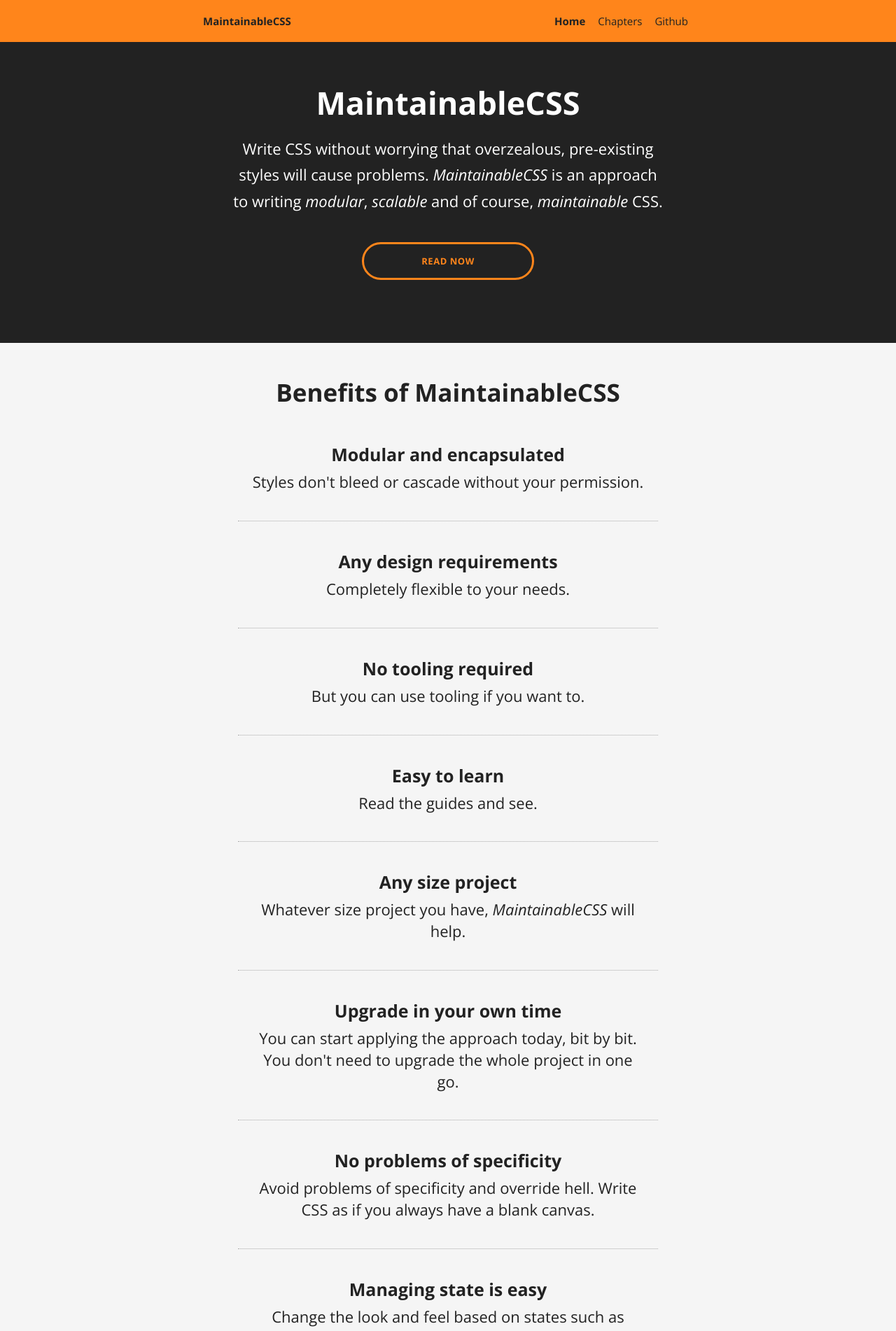
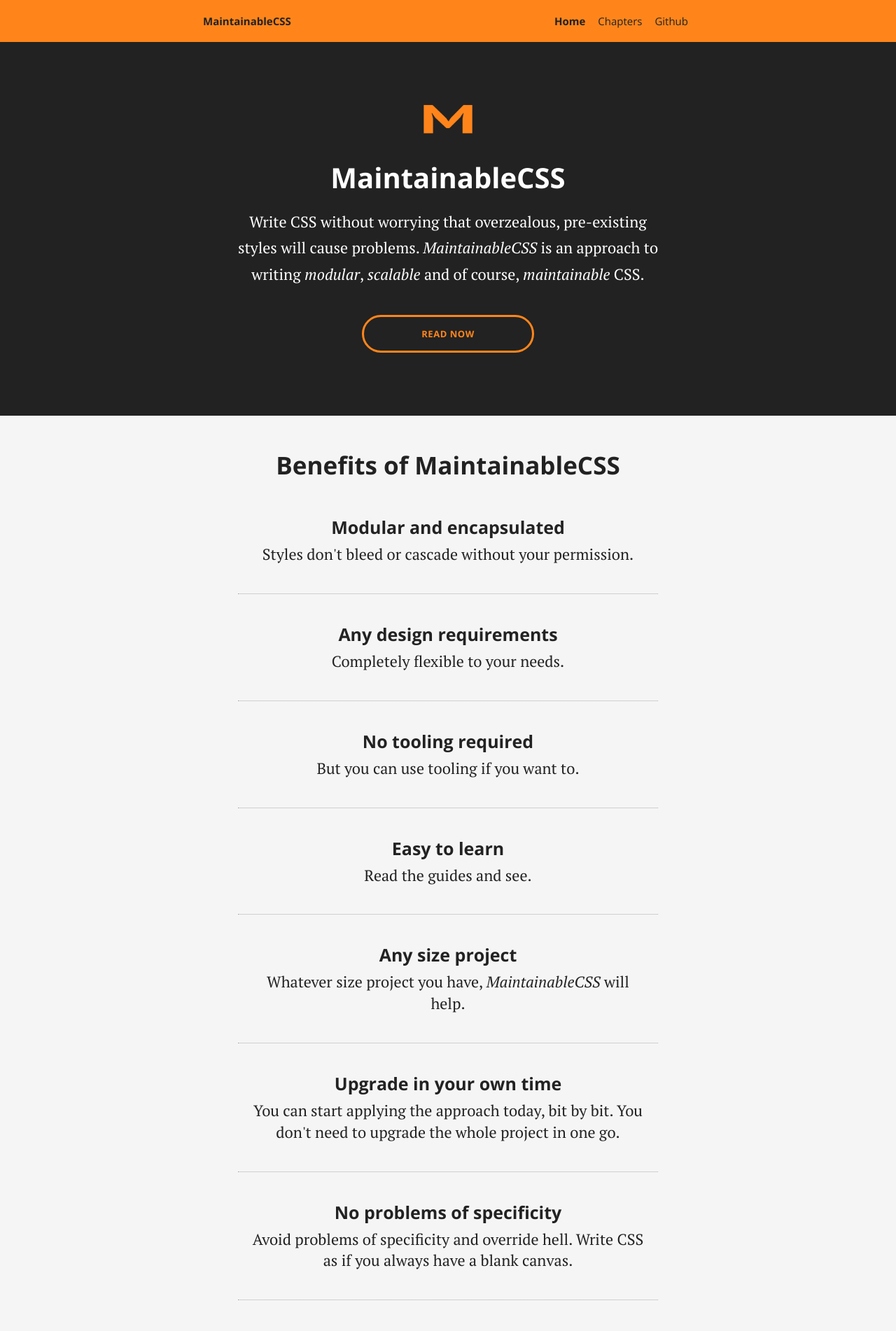
Before and after one commit to adamsilver/maintainablecss.com-jekyll, a Jekyll site: the page built from index.md, in a window 1280 px wide. Shown: the top 1902 px of the page at 70% size. Built offline with Jekyll 4.4.1, drawn with Linux system fonts in a browser that asks for light colours.

Commit message:
Fix up home

```diff
--- a/assets/css/main.css
+++ b/assets/css/main.css
@@ -65,7 +65,7 @@ a:focus {
 
 @media(min-width: 320px) {
 	.header-inner {
-		padding: 10px 20px;
+		padding: 20px;
 	}
 }
 
@@ -76,11 +76,10 @@ a:focus {
 .logo {
 	font-size: 2.5em;
 	font-weight: bold;
-	margin-top: 10px;
-	margin-bottom: 10px;
+	text-align: center;
 }
 
-@media(min-width: 280px) {
+@media(min-width: 400px) {
 	.logo {
 		float: left;
 		font-size: 1.5em;
@@ -98,12 +97,13 @@ a:focus {
 .navigation {
 	font-size: 1.5em;
 	text-align: center;
+	margin-top: 10px;
 }
 
-@media(min-width: 280px) {
+@media(min-width: 400px) {
 	.navigation {
 		float: right;
-		margin-top: 10px;
+		margin-top: 0;
 	}
 }
 
@@ -369,14 +369,12 @@ a.chapterNavigation-next:active {
 .hero-logo {
 	display: block;
 	margin: 0 auto 10px;
-	height: 180px;
-	width: 180px;
+	height: 100px;
 }
 
 @media(min-width: 500px) {
 	.hero-logo {
-		width: 250px;
-		height: 250px;
+		width: 200px;
 	}
 }
 
@@ -393,7 +391,7 @@ a.chapterNavigation-next:active {
 
 @media(min-width: 600px) {
 	.hero h1 {
-		font-size: 4.5em;
+		font-size: 4em;
 	}
 }
 
@@ -407,6 +405,7 @@ a.chapterNavigation-next:active {
 	margin-bottom: 30px;
 	padding: 0 20px 10px;
 	color: #fff;
+	font-family: 'PT serif';
 }
 
 @media(min-width: 600px) {
@@ -492,6 +491,7 @@ a.chapterNavigation-next:active {
 	margin-bottom: 30px;
 	padding: 0 20px 10px;
 	color: #222;
+	font-family: 'PT serif';
 }
 
 @media(min-width: 600px) {
@@ -555,6 +555,7 @@ a.chapterNavigation-next:active {
 	margin-left: 20px;
 	font-size: 1.8em;
 	line-height: 1.7em;
+	font-family: 'PT serif';
 }
 
 @media(min-width: 600px) {
@@ -700,6 +701,7 @@ a.chapterNavigation-next:active {
     max-width: 500px;
     color: #222;
     text-align: center;
+    font-family: 'PT serif';
 }
 
 @media(min-width: 600px) {
--- a/index.md
+++ b/index.md
@@ -4,14 +4,11 @@ id: home
 ---
 
 <div class="hero">
+	<img class="hero-logo" src="/assets/img/logo.png" alt="">
 	<h1>MaintainableCSS</h1>
 	<p>Write CSS without worrying that overzealous, pre-existing styles will cause problems. <em>MaintainableCSS</em> is an approach to writing <em>modular</em>, <em>scalable</em> and of course, <em>maintainable</em> CSS.</p>
 	<a class="hero-button" href="/chapters/introduction/">Read now</a>
 </div>
-<!--
-	<h2>Maintainable &mdash; Adjective</h2>
-	<p>Keep in good condition. Keep at the same level.</p>
--->
 
 <div class="benefits">
 	<h2>Benefits of MaintainableCSS</h2>
```
Also changed, not shown: assets/img/card1.png (deleted), assets/img/logo.png, assets/img/logo_small.png (deleted).
